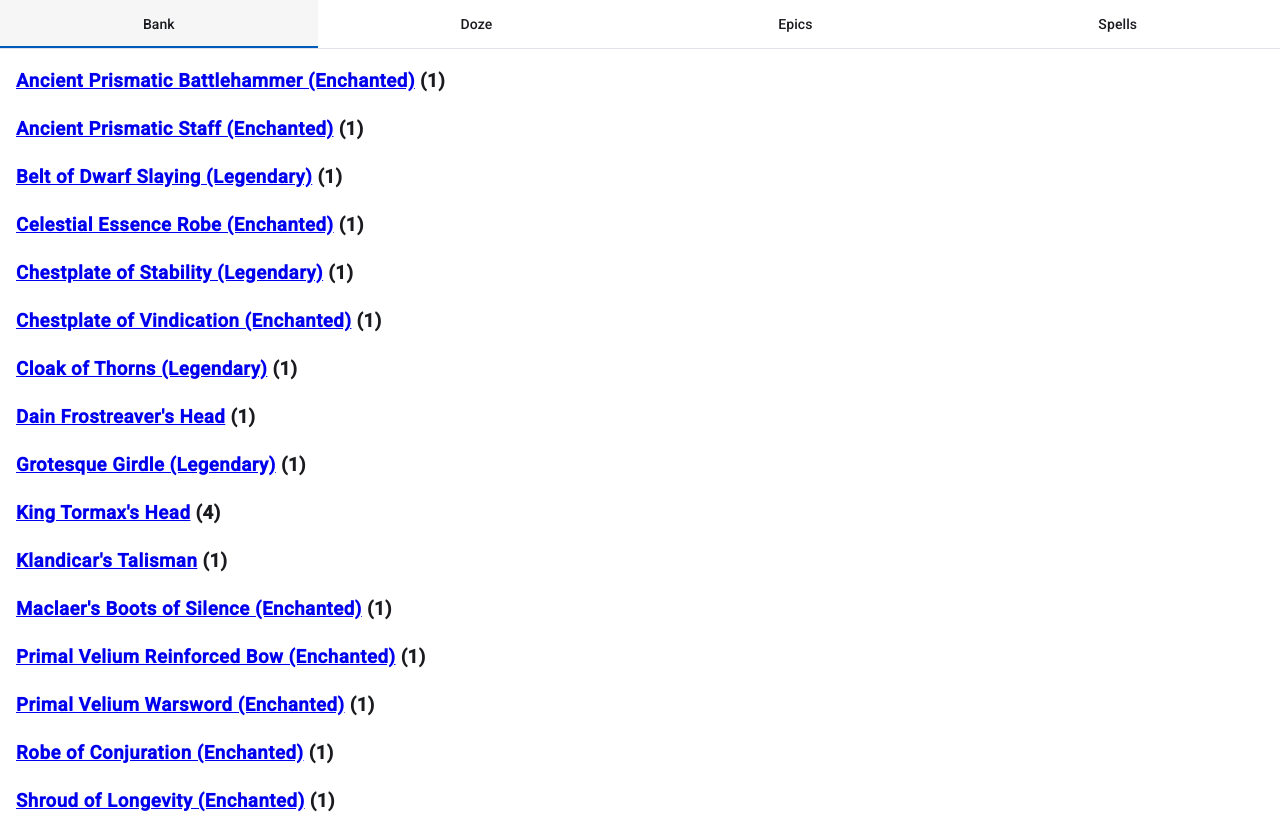
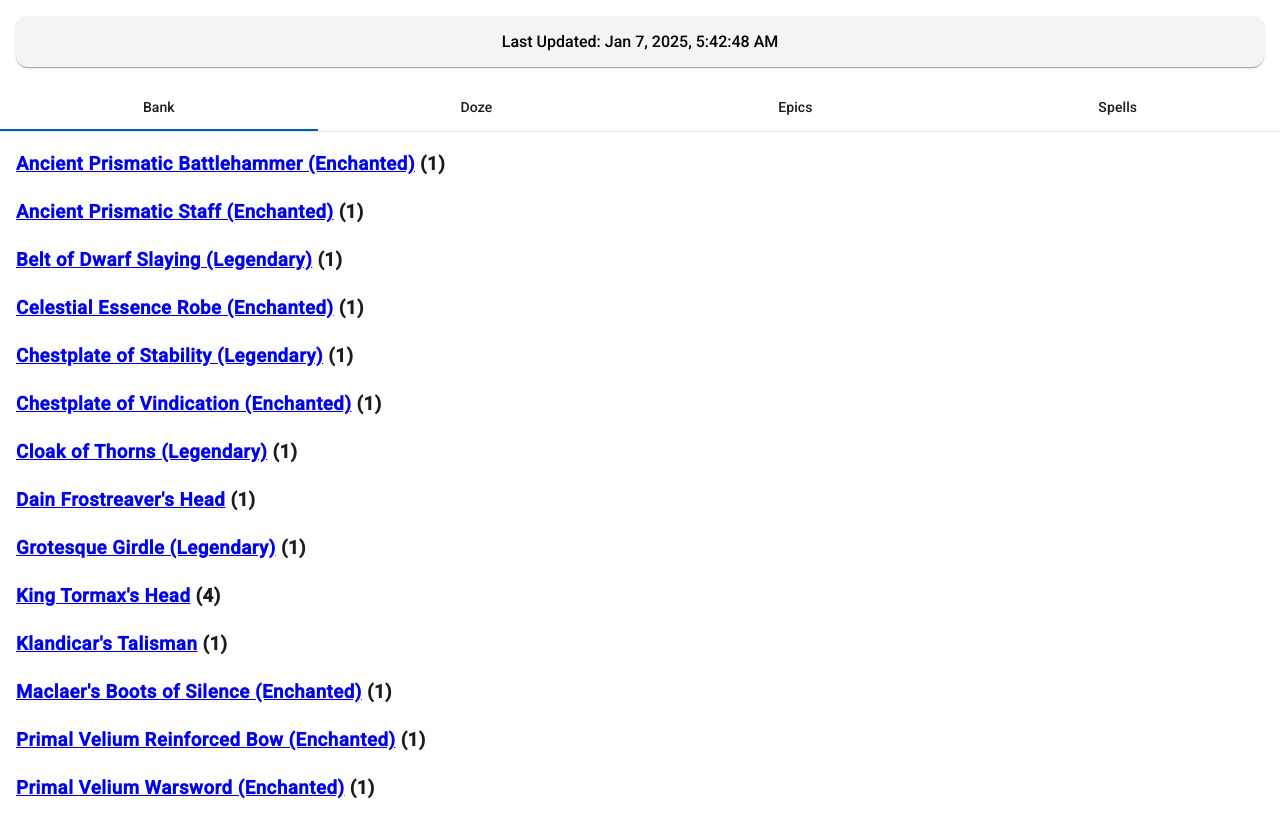
Before and after one commit to pogoism9/thj-dnt-main, an Angular app: page /bank in a window 1280 px wide. Shown: the top 814 px of the page. Built offline with nearby package versions, Linux system fonts and the light colour scheme.

Commit message:
Add Last Updated

```diff
--- a/src/app/bank/bank.component.html
+++ b/src/app/bank/bank.component.html
@@ -1,3 +1,10 @@
+<mat-card class="spaced-card">
+    <mat-card-content class="center-text bold-text">
+        Last Updated: {{ lastModified | date: 'medium' }}
+    </mat-card-content>
+</mat-card>
+
+
 <mat-tab-group animationDuration="0ms">
     <mat-tab *ngFor="let tab of bankData | keyvalue">
         <ng-template mat-tab-label>
--- a/src/app/bank/bank.component.scss
+++ b/src/app/bank/bank.component.scss
@@ -0,0 +1,11 @@
+.bold-text {
+    font-weight: 500;
+}
+
+.center-text {
+    text-align: center;
+}
+
+.spaced-card {
+    margin: 16px;
+}
--- a/src/app/bank/bank.component.ts
+++ b/src/app/bank/bank.component.ts
@@ -1,24 +1,21 @@
-import { HttpClient } from '@angular/common/http';
+import { HttpClient, HttpResponse } from '@angular/common/http';
 import { Component } from '@angular/core';
 import { outputFileToJson } from '../@shared/utils';
 import { BankEntry } from '../@shared/@models/bank-entry.type';
 import { CommonModule } from '@angular/common';
 import { MatListModule } from '@angular/material/list';
 import { MatTabsModule } from '@angular/material/tabs';
+import { MatCardModule } from '@angular/material/card';
 @Component({
-  selector: 'ariza-bank',
-  imports: [
-    CommonModule,
-    MatListModule,
-    MatTabsModule
-  ],
-  templateUrl: './bank.component.html',
-  styleUrl: './bank.component.scss'
+    selector: 'ariza-bank',
+    imports: [CommonModule, MatListModule, MatTabsModule, MatCardModule],
+    templateUrl: './bank.component.html',
+    styleUrl: './bank.component.scss',
 })
 export class BankComponent {
-
     public bankData: Map<string, BankEntry[]> = new Map<string, BankEntry[]>();
-
+    public lastModified: Date | null = null;
+    public currentDateTime: Date = new Date();
     constructor(private _http: HttpClient) {}
 
     ngOnInit(): void {
@@ -29,14 +26,35 @@ export class BankComponent {
             'Dntspells-Inventory.txt',
         ];
 
-        targetFiles.forEach(file => {
-            this._http.get(`assets/${file}`, {responseType: 'text'}).subscribe(data => {
-                let processedData: BankEntry[] = outputFileToJson(data);
+        targetFiles.forEach((file) => {
+            this._http
+                .get(`assets/${file}`, {
+                    responseType: 'text',
+                    observe: 'response',
+                })
+                .subscribe((response: HttpResponse<string>) => {
+                    const data = response.body;
+                    const fileLastModified =
+                        response.headers.get('Last-Modified');
 
-                processedData = processedData.sort((a, b) => a.name.localeCompare(b.name));
-                const name = file.split('-')[0].substring(3);
-                this.bankData.set(name, processedData);
-            });
+                    if (data) {
+                        let processedData: BankEntry[] = outputFileToJson(data);
+                        processedData = processedData.sort((a, b) =>
+                            a.name.localeCompare(b.name)
+                        );
+                        const name = file.substring(3).split('-')[0]; // Remove the first 3 characters
+                        this.bankData.set(name, processedData);
+                    }
+
+                    if (fileLastModified) {
+                        if (
+                            this.lastModified === null ||
+                            this.lastModified < new Date(fileLastModified)
+                        ) {
+                            this.lastModified = new Date(fileLastModified);
+                        }
+                    }
+                });
         });
     }
 }
```
